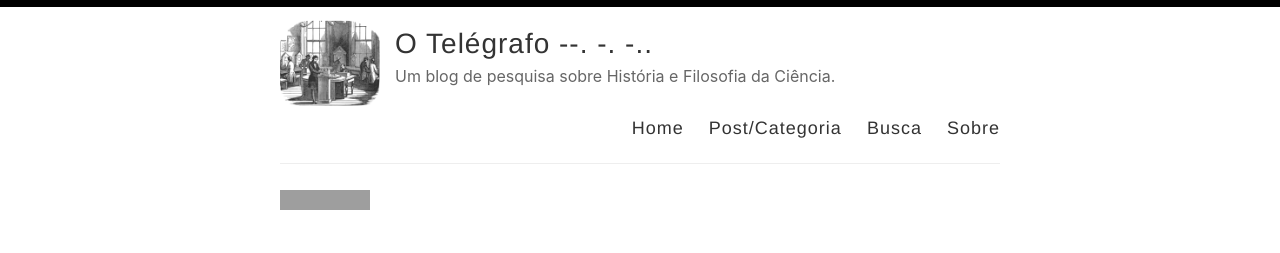
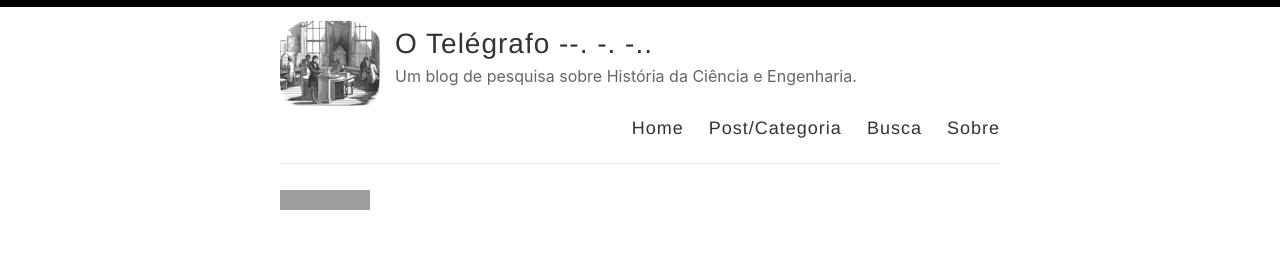
Before and after one commit to tonidandel/otelegrafo_, a Jekyll site: the page built from index.html, in a window 1280 px wide. Shown: the top 253 px of the page. Built offline with Jekyll 4.4.1, drawn with Linux system fonts in a browser that asks for light colours; nearby versions of some CDN libraries; some web fonts are replaced; the list of posts is cut into pages by our own code; grey boxes are pictures that could not be loaded.

Commit message:
Update _config.yml

```diff
--- a/_config.yml
+++ b/_config.yml
@@ -9,7 +9,7 @@ name: O Telégrafo --. -. -..
 author: Danny Tonidandel
 
 # Short bio or description (displayed in the header)
-description: Um blog de pesquisa sobre História e Filosofia da Ciência.
+description: Um blog de pesquisa sobre História da Ciência e Engenharia.
 
 # URL of your avatar or profile pic (you could use your GitHub profile pic)
 avatar: /images/fig09.png
```
